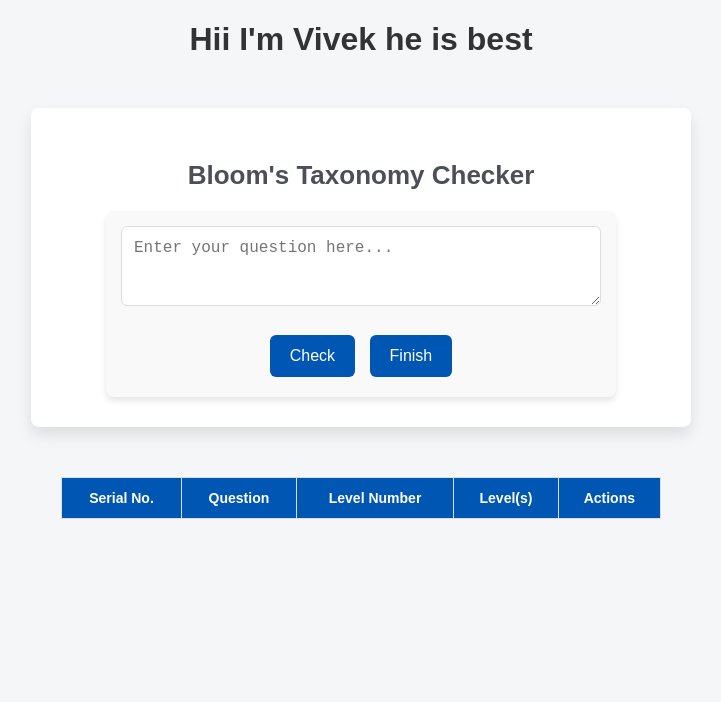
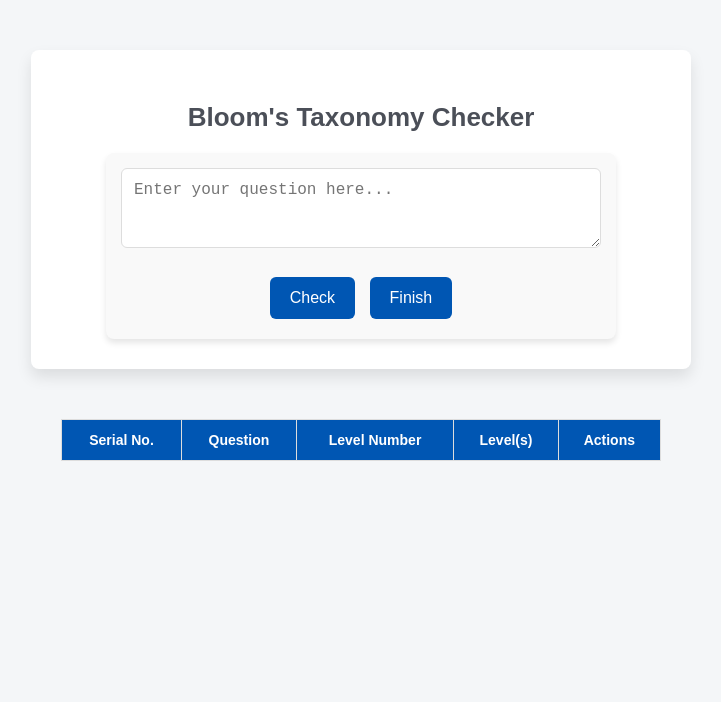
Before and after one commit to uditsharmahere/MINOR-PROJECT, a plain HTML site: page index.html in a window 1280 px wide. Shown: the whole page, without its empty margins (279-1000 px from the left). Drawn offline with nearby package versions, Linux system fonts and the light colour scheme.

Commit message:
Update index.html

```diff
--- a/index.html
+++ b/index.html
@@ -115,7 +115,7 @@
     </style>
 </head>
 <body>
-    <h1>Hii I'm Vivek he is best </h1>
+
     <div class="container">
         <h2>Bloom's Taxonomy Checker</h2>
 
```
